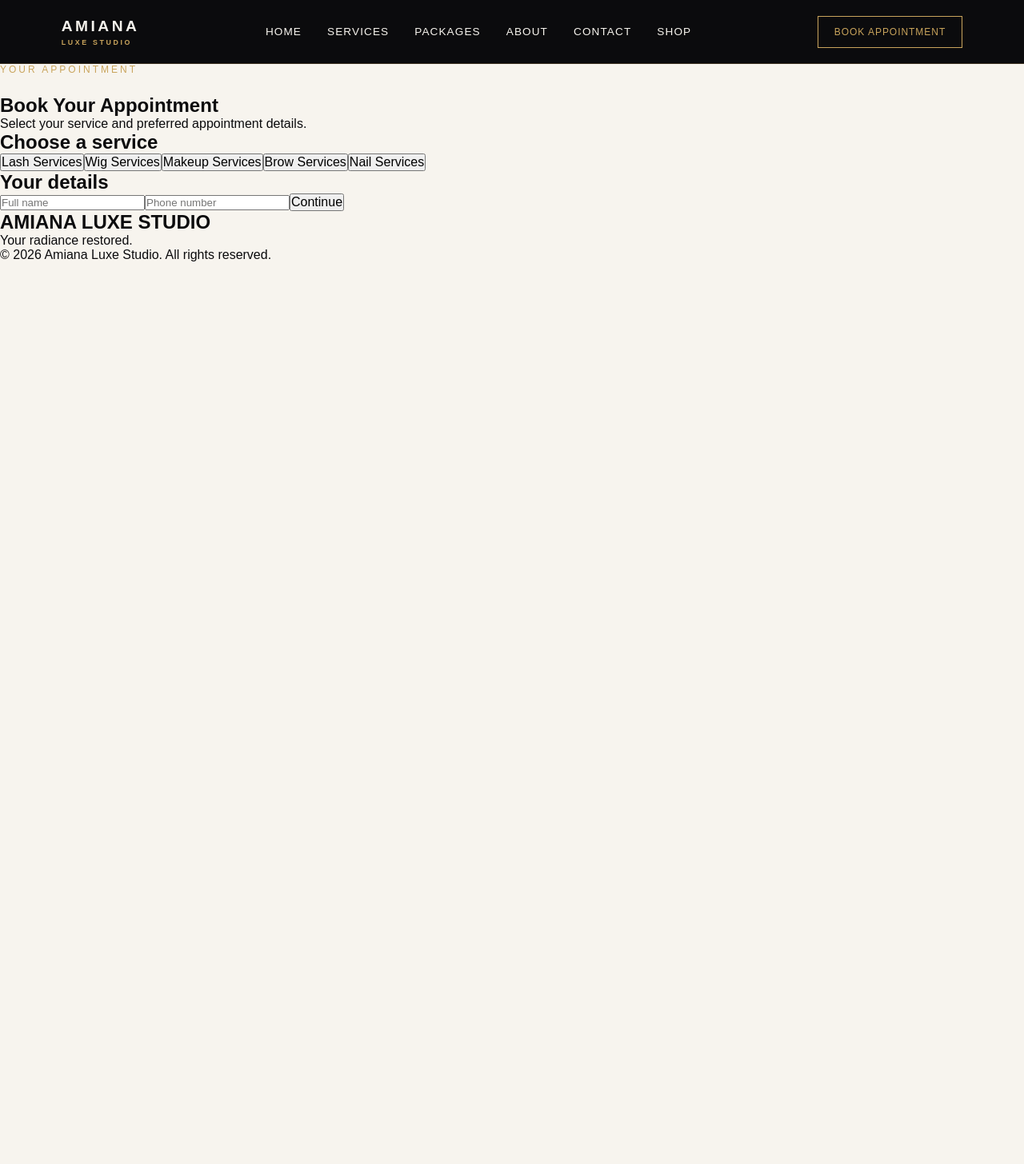
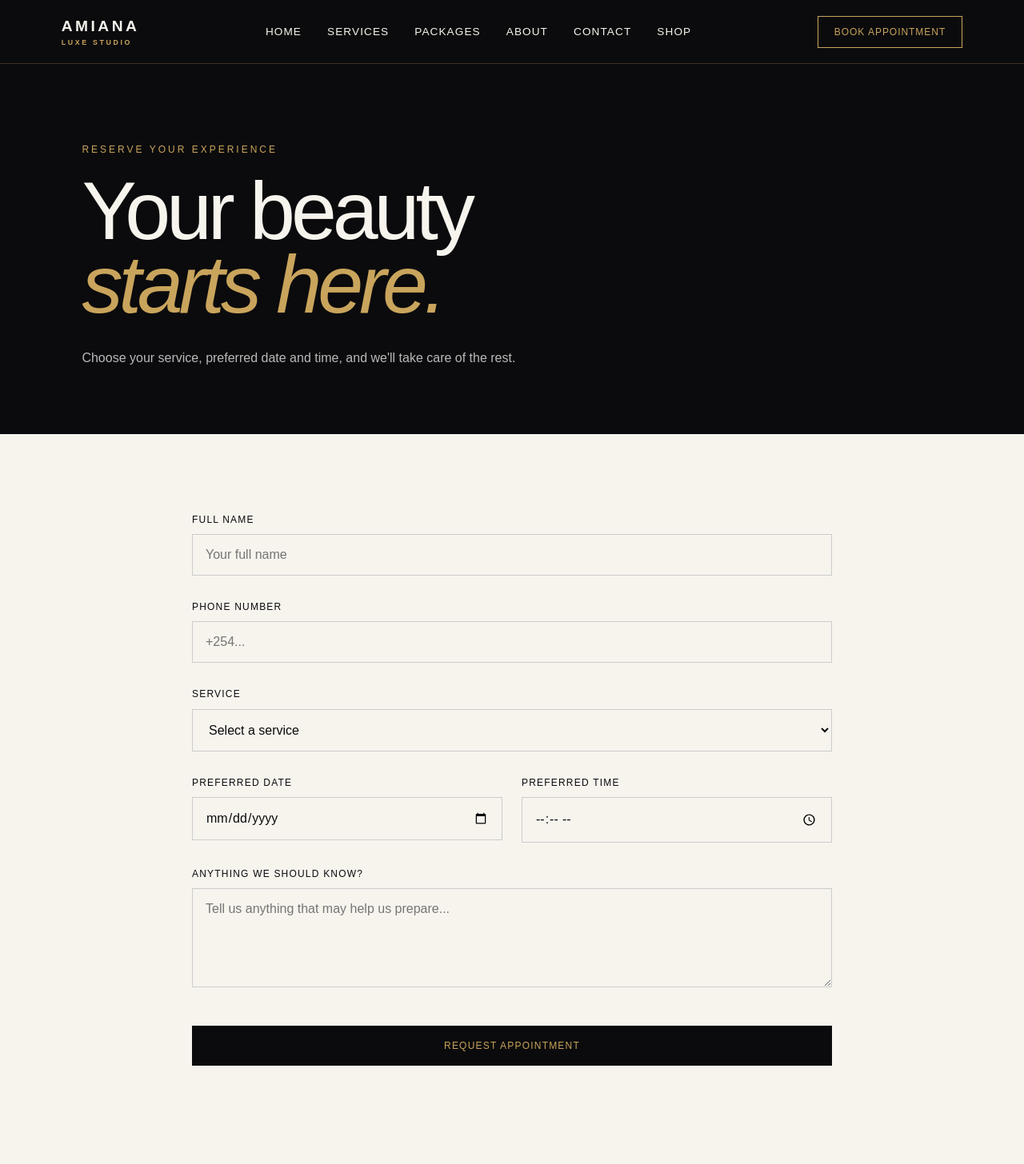
Before and after one commit to Munira12345/amiana-luxe-studio, a React (Vite) app: page /booking in a window 1280 px wide. Shown: the top 1456 px of the page at 80% size. Before the commit the page ends 800 px from the top, so only its background shows below. Built offline with nearby package versions, Linux system fonts and the light colour scheme.

Commit message:
booking screen and css

```diff
--- a/src/App.css
+++ b/src/App.css
@@ -631,3 +631,106 @@
   color: var(--silver);
   line-height: 1.8;
 }
+
+/*
+BOOOKING PAGE CSS
+*/
+.booking-page {
+  min-height: 100vh;
+  background-color: var(--ivory);
+  color: var(--black);
+}
+
+.booking-header {
+  padding: 100px 8% 80px;
+  background-color: var(--black);
+  color: var(--ivory);
+}
+
+.booking-header h1 {
+  font-size: clamp(4rem, 8vw, 7rem);
+  line-height: 0.9;
+  font-weight: 400;
+  letter-spacing: -0.05em;
+}
+
+.booking-header h1 span {
+  color: var(--gold);
+  font-style: italic;
+}
+
+.booking-header > p:last-child {
+  max-width: 550px;
+  margin-top: 2rem;
+  color: var(--silver);
+  line-height: 1.8;
+}
+
+.booking-form-section {
+  padding: 100px 8% 120px;
+}
+
+.booking-form {
+  max-width: 800px;
+  margin: 0 auto;
+}
+
+.form-group {
+  display: flex;
+  flex-direction: column;
+  margin-bottom: 2rem;
+}
+
+.form-group label {
+  margin-bottom: 0.7rem;
+  font-size: 0.75rem;
+  text-transform: uppercase;
+  letter-spacing: 0.1em;
+}
+
+.form-group input,
+.form-group select,
+.form-group textarea {
+  width: 100%;
+  padding: 16px;
+  border: 1px solid #ccc;
+  background-color: transparent;
+  color: var(--black);
+  font: inherit;
+  outline: none;
+}
+
+.form-group input:focus,
+.form-group select:focus,
+.form-group textarea:focus {
+  border-color: var(--gold);
+}
+
+.form-group textarea {
+  resize: vertical;
+}
+
+.form-row {
+  display: grid;
+  grid-template-columns: 1fr 1fr;
+  gap: 1.5rem;
+}
+
+.booking-submit {
+  width: 100%;
+  padding: 17px;
+  margin-top: 1rem;
+  background-color: var(--black);
+  color: var(--gold);
+  border: 1px solid var(--black);
+  cursor: pointer;
+  text-transform: uppercase;
+  letter-spacing: 0.1em;
+  font-size: 0.75rem;
+  transition: all 0.3s ease;
+}
+
+.booking-submit:hover {
+  background-color: var(--gold);
+  color: var(--black);
+}
--- a/src/Pages/Booking.jsx
+++ b/src/Pages/Booking.jsx
@@ -1,33 +1,80 @@
 function Booking() {
   return (
-    <main>
-      <section>
-        <p className="eyebrow">YOUR APPOINTMENT</p>
+    <main className="booking-page">
+      <section className="booking-header">
+        <p className="eyebrow">RESERVE YOUR EXPERIENCE</p>
 
-        <h1>Book Your Appointment</h1>
+        <h1>
+          Your beauty
+          <br />
+          <span>starts here.</span>
+        </h1>
 
         <p>
-          Select your service and preferred appointment details.
+          Choose your service, preferred date and time,
+          and we'll take care of the rest.
         </p>
       </section>
 
-      <section>
-        <h2>Choose a service</h2>
+      <section className="booking-form-section">
+        <form className="booking-form">
 
-        <button>Lash Services</button>
-        <button>Wig Services</button>
-        <button>Makeup Services</button>
-        <button>Brow Services</button>
-        <button>Nail Services</button>
-      </section>
+          <div className="form-group">
+            <label htmlFor="name">Full Name</label>
+            <input
+              type="text"
+              id="name"
+              placeholder="Your full name"
+            />
+          </div>
 
-      <section>
-        <h2>Your details</h2>
+          <div className="form-group">
+            <label htmlFor="phone">Phone Number</label>
+            <input
+              type="tel"
+              id="phone"
+              placeholder="+254..."
+            />
+          </div>
 
-        <input placeholder="Full name" />
-        <input placeholder="Phone number" />
+          <div className="form-group">
+            <label htmlFor="service">Service</label>
+            <select id="service">
+              <option value="">Select a service</option>
+              <option value="lashes">Lash Services</option>
+              <option value="wig">Wig Services</option>
+              <option value="makeup">Makeup Services</option>
+              <option value="brows">Brow Services</option>
+              <option value="nails">Nail Services</option>
+            </select>
+          </div>
 
-        <button>Continue</button>
+          <div className="form-row">
+            <div className="form-group">
+              <label htmlFor="date">Preferred Date</label>
+              <input type="date" id="date" />
+            </div>
+
+            <div className="form-group">
+              <label htmlFor="time">Preferred Time</label>
+              <input type="time" id="time" />
+            </div>
+          </div>
+
+          <div className="form-group">
+            <label htmlFor="message">Anything we should know?</label>
+            <textarea
+              id="message"
+              rows="5"
+              placeholder="Tell us anything that may help us prepare..."
+            ></textarea>
+          </div>
+
+          <button type="submit" className="booking-submit">
+            Request Appointment
+          </button>
+
+        </form>
       </section>
     </main>
   )
```
